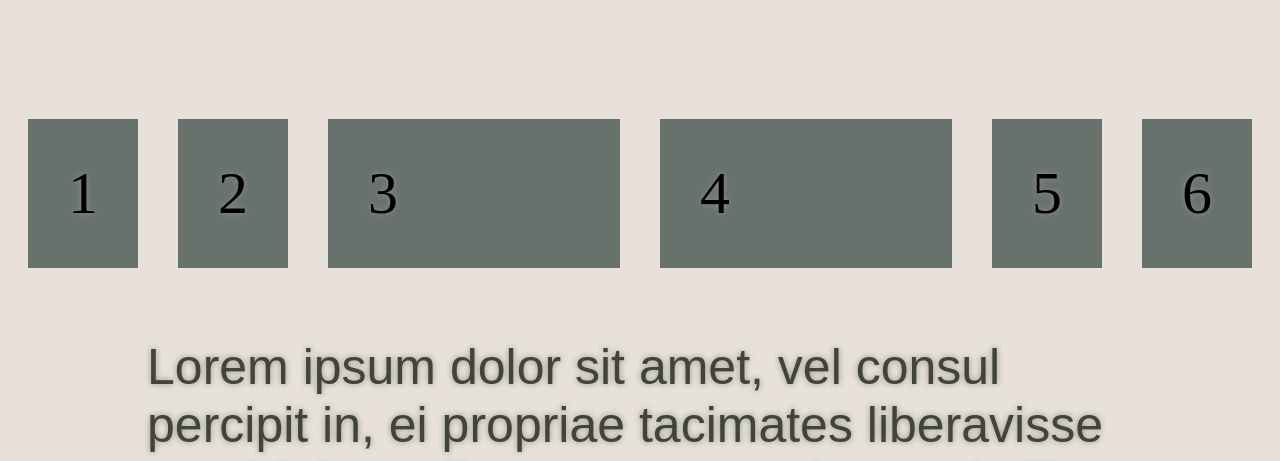
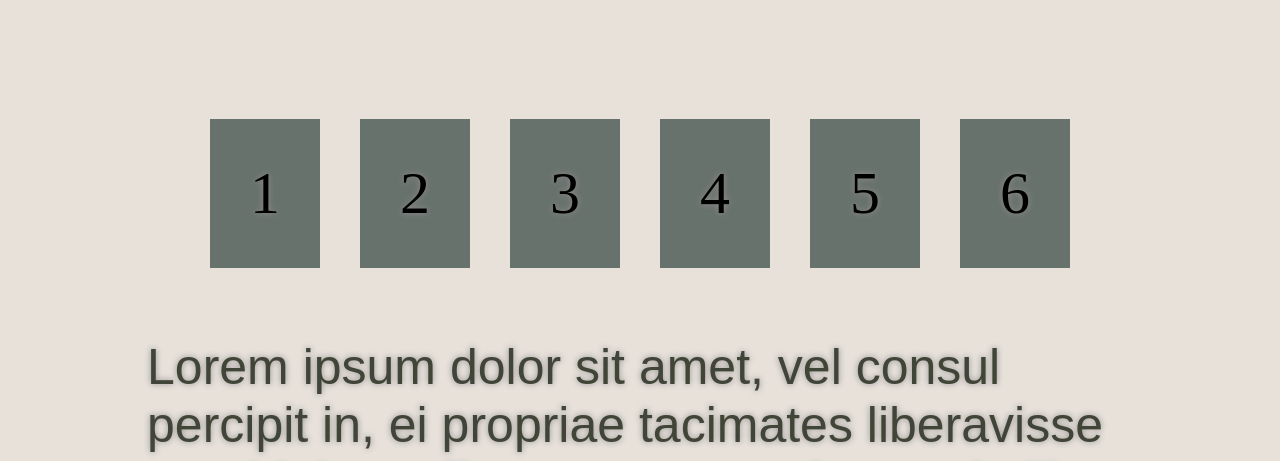
Before and after one commit to SizhenChen/mediaQueryPractice, a plain HTML site: page index.html in a window 1280 px wide. Shown: the part 339-800 px from the top of the page. Drawn offline with Linux system fonts and the light colour scheme; a web font is replaced by a local one.

Commit message:
Update index.html

```diff
--- a/index.html
+++ b/index.html
@@ -19,8 +19,8 @@
     <div class="flex-container">
         <div>1</div>
         <div>2</div>
-        <div style="flex-grow: 8">3</div>
-        <div style="flex-grow: 8">4</div>
+        <div>3</div>
+        <div>4</div>
         <div>5</div>
         <div>6</div>
       </div>
```
